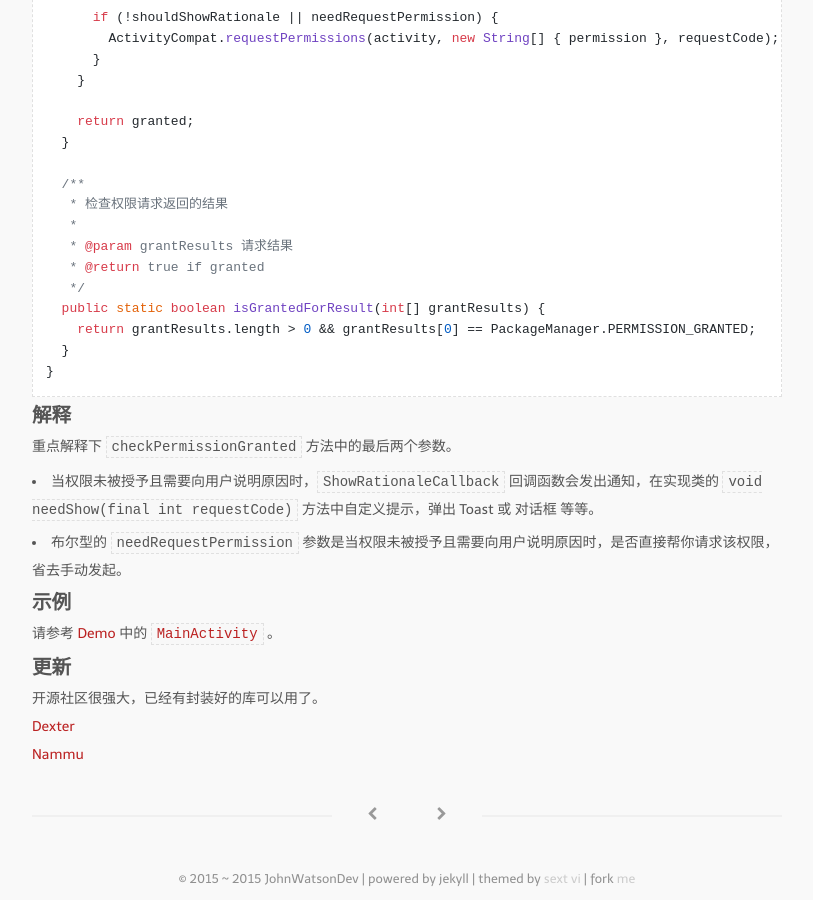
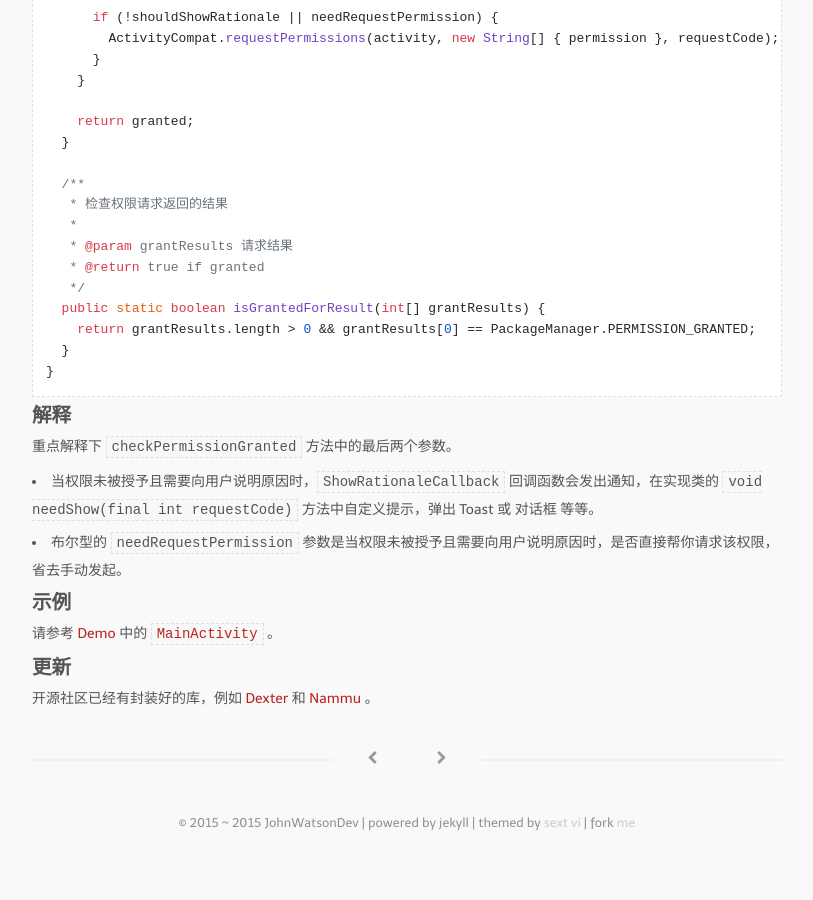
Before and after one commit to johnwatsondev/johnwatsondev.github.io, a Jekyll site: the page built from _posts/2015-11-17-runtime-permission-util.md, in a window 1280 px wide and 900 px high, scrolled down 1774 px. Shown: the whole window, without its empty margins (233-1046 px from the left). Built offline with Jekyll 4.4.1, drawn with Linux system fonts in a browser that asks for light colours; nearby versions of some CDN libraries; some web fonts are replaced; Markdown is read by kramdown in place of the engine named in the settings; comment, search, counter and statistics services are not loaded; after the commit the page ends 2618 px from its top, so only the background shows below that.

Commit message:
update style

```diff
--- a/_posts/2015-11-17-runtime-permission-util.md
+++ b/_posts/2015-11-17-runtime-permission-util.md
@@ -118,6 +118,4 @@ public class PermissionUtil {
 请参考 [Demo](https://github.com/johnwatsondev/PhotoPicker.git) 中的 [`MainActivity`](https://github.com/johnwatsondev/PhotoPicker/blob/master/photopickerdemo/src/main/java/me/iwf/PhotoPickerDemo/MainActivity.java) 。
 
 ### 更新
-开源社区很强大，已经有封装好的库可以用了。
-[Dexter](https://github.com/Karumi/Dexter)
-[Nammu](https://github.com/tajchert/Nammu)
+开源社区已经有封装好的库，例如 [Dexter](https://github.com/Karumi/Dexter) 和 [Nammu](https://github.com/tajchert/Nammu) 。
```
